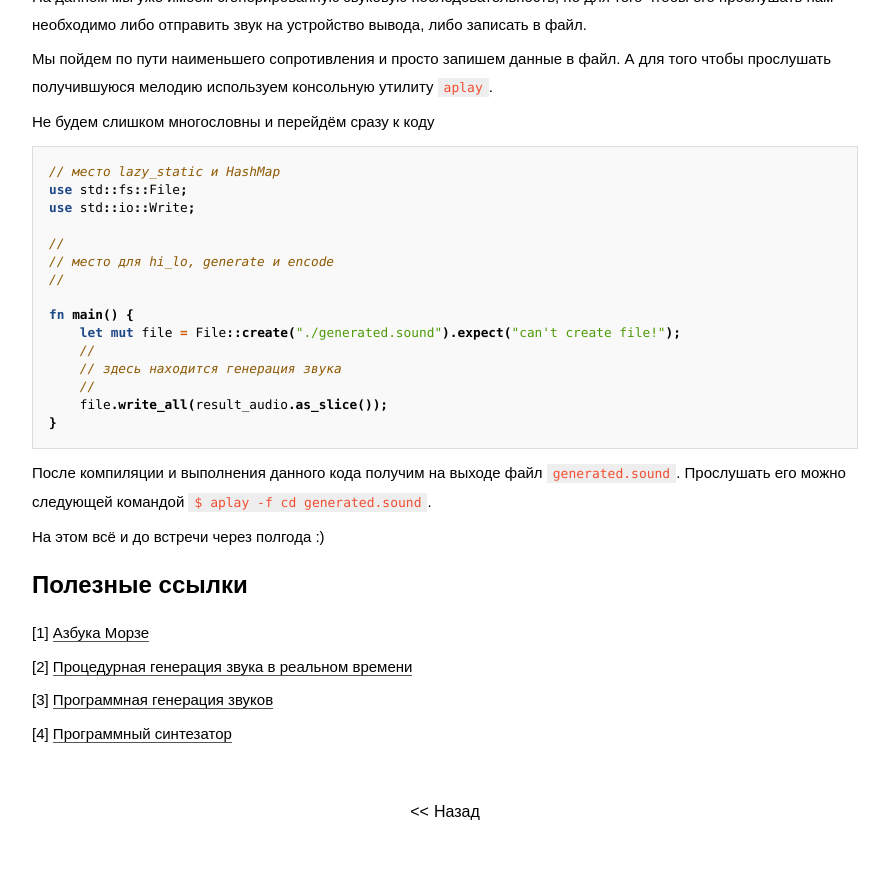
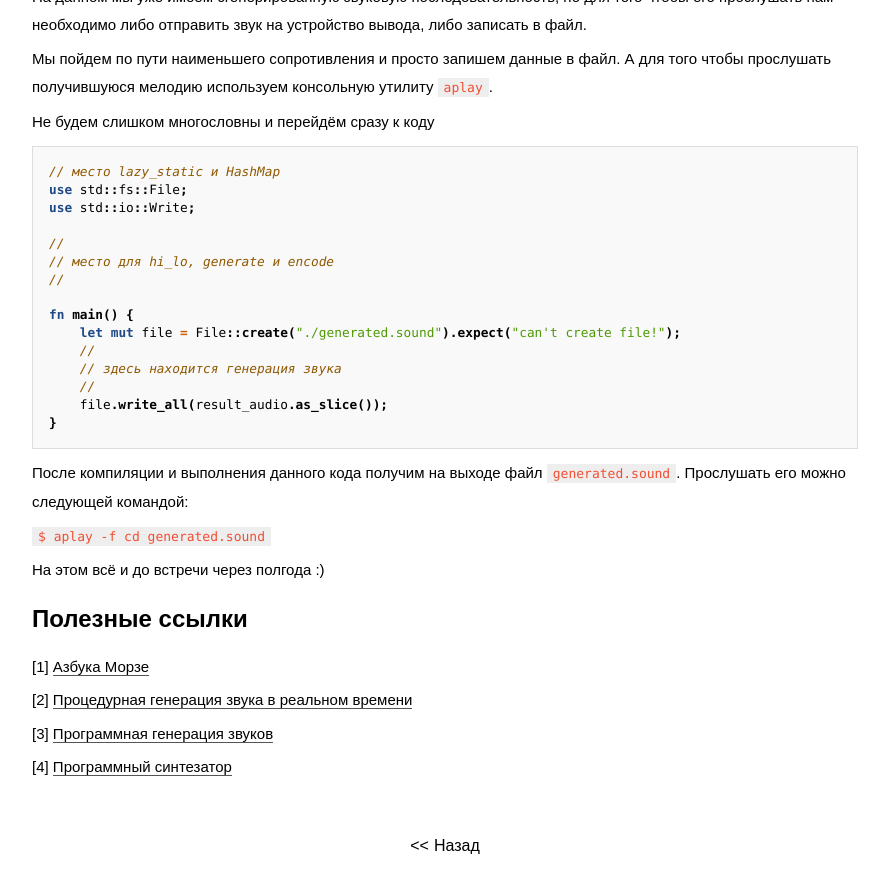
Before and after one commit to FreeCX/freecx.github.io, a Jekyll site: the page built from _posts/2016-09-07-sound-generator-for-morse.markdown, in a window 1280 px wide and 900 px high, scrolled down 3745 px. Shown: the top 893 px of the window, without its empty margins (195-1084 px from the left). Built offline with Jekyll 4.4.1, drawn with Linux system fonts in a browser that asks for light colours; some web fonts are replaced; before the commit the page ends 4611 px from its top, so only the background shows below that.

Commit message:
[upd] text format

````diff
--- a/_posts/2016-09-07-sound-generator-for-morse.markdown
+++ b/_posts/2016-09-07-sound-generator-for-morse.markdown
@@ -201,7 +201,9 @@ fn main() {
 ```
 
 После компиляции и выполнения данного кода получим на выходе файл `generated.sound`. Прослушать его
-можно следующей командой `$ aplay -f cd generated.sound`.
+можно следующей командой:
+
+`$ aplay -f cd generated.sound`
 
 На этом всё и до встречи через полгода :)
 
````
